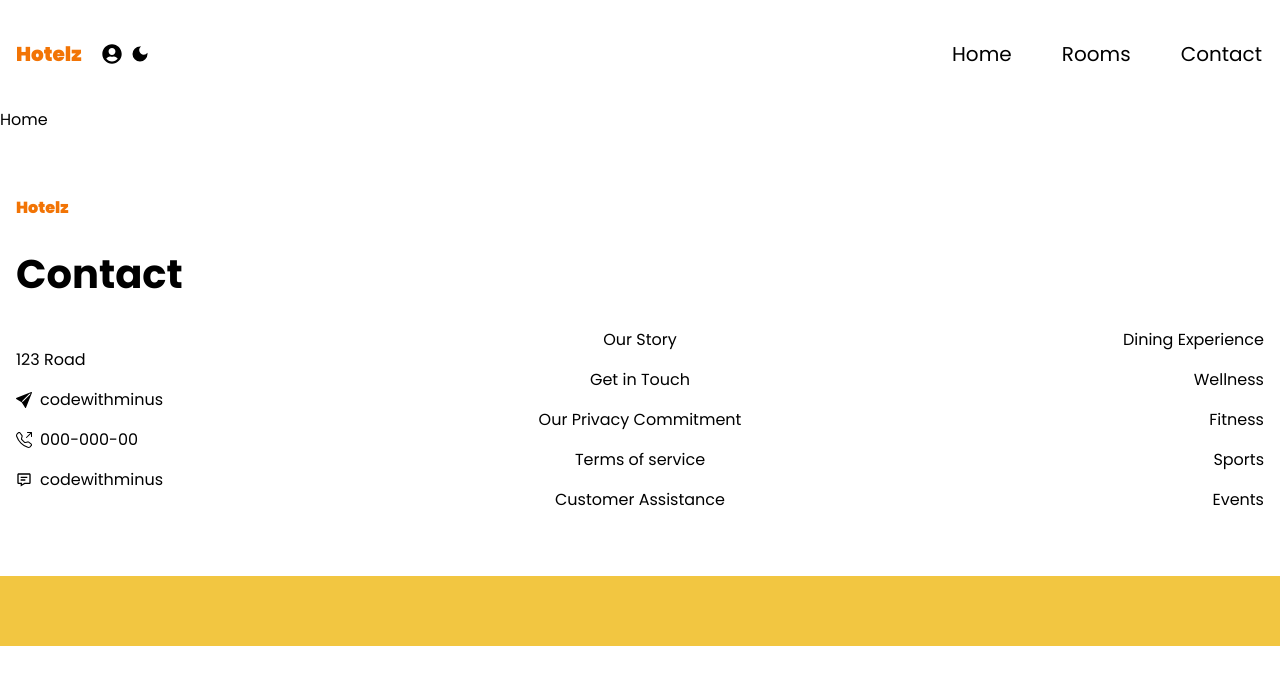
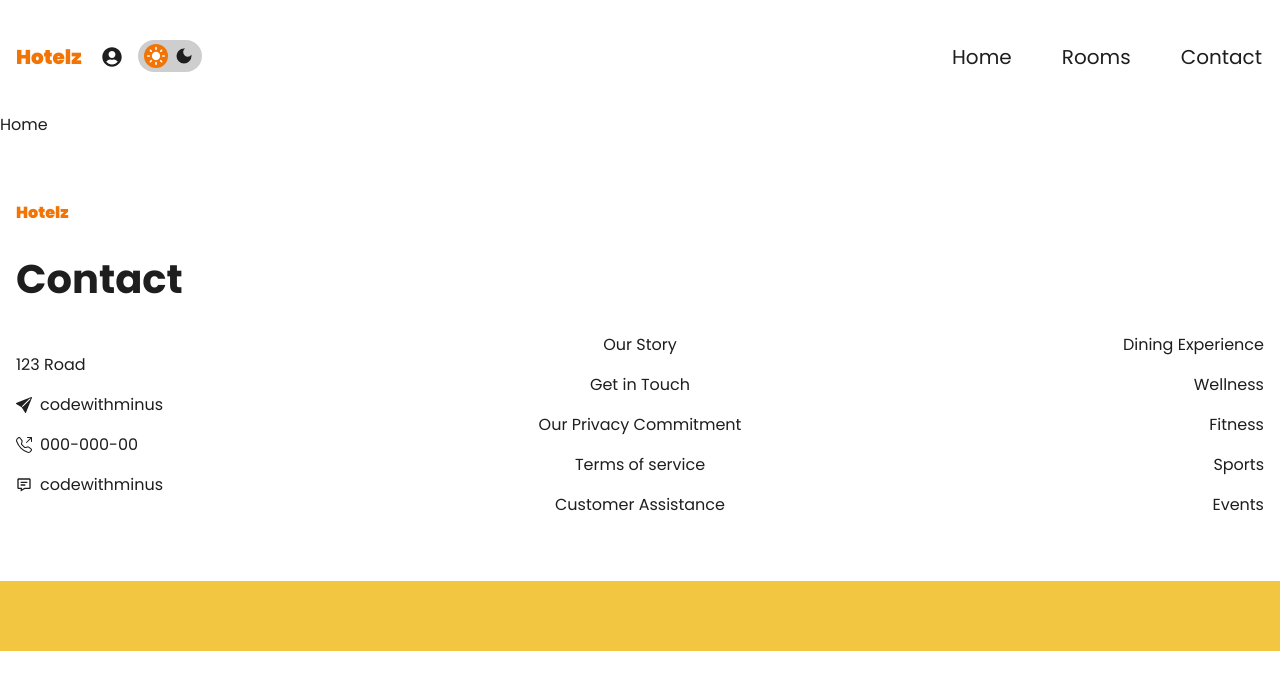
Before and after one commit to Minus0149/Hotel-Management, a Next.js app: page / in a window 1280 px wide. Shown: the top 690 px of the page. Built offline with nearby package versions, Linux system fonts and the light colour scheme.

Commit message:
Added a dark mode

```diff
--- a/src/app/layout.tsx
+++ b/src/app/layout.tsx
@@ -3,6 +3,7 @@ import "./globals.css";
 import { Poppins } from "next/font/google";
 import Header from "@/components/Header/Header";
 import Footer from "@/components/Footer/Footer";
+import ThemeProvider from "@/components/ThemeProvider/ThemeProvider";
 
 const poppins = Poppins({
 	subsets: ["latin"],
@@ -24,9 +25,11 @@ export default function RootLayout({
 	return (
 		<html lang="en" className="scroll-smooth">
 			<body className={poppins.className}>
-				<Header />
-				<main className="font-normal">{children}</main>
-				<Footer />
+				<ThemeProvider>
+					<Header />
+					<main className="font-normal">{children}</main>
+					<Footer />
+				</ThemeProvider>
 			</body>
 		</html>
 	);
--- a/src/components/Header/Header.tsx
+++ b/src/components/Header/Header.tsx
@@ -1,8 +1,19 @@
+"use client";
+
+import ThemeContext from "@/context/themeContext";
 import Link from "next/link";
+import { useContext } from "react";
 import { FaUserCircle } from "react-icons/fa";
-import { MdDarkMode } from "react-icons/md";
+import { MdDarkMode, MdLightMode } from "react-icons/md";
 
 const Header = () => {
+	const { darkTheme, setDarkTheme } = useContext(ThemeContext);
+	const handleCheckboxChange = () => {
+		setDarkTheme(!darkTheme);
+		darkTheme
+			? localStorage.setItem("hotelz-item", "true")
+			: localStorage.removeItem("hotelz-item");
+	};
 	return (
 		<header className="py-10 px-4 container mx-auto text-xl flex flex-wrap md:flex-nowrap items-center justify-between">
 			<div className="flex items-center w-full md:2/3">
@@ -15,8 +26,35 @@ const Header = () => {
 							<FaUserCircle className="cursor-pointer" />
 						</Link>
 					</li>
-					<li className="ml-2">
-						<MdDarkMode className="cursor-pointer" />
+					<li className="ml-4">
+						<label className="relative inline-flex cursor-pointer select-none items-center  ">
+							<input
+								type="checkbox"
+								checked={darkTheme}
+								onChange={handleCheckboxChange}
+								className="sr-only"
+							/>
+							<div className="shadow-card flex h-8 w-16 gap-1 items-center justify-center rounded-full dark:bg-[#1e1e1e] dark:text-white bg-[#cecece]">
+								<span
+									className={`flex h-6 w-6 items-center justify-center rounded-full transition-all duration-300 ${
+										!darkTheme
+											? "bg-tertiary-dark text-white"
+											: "text-body-color "
+									}`}
+								>
+									<MdLightMode />
+								</span>
+								<span
+									className={`flex h-6 w-6 items-center justify-center rounded-full transition-all duration-300 ${
+										darkTheme
+											? "bg-tertiary-dark text-white"
+											: "text-body-color"
+									}`}
+								>
+									<MdDarkMode />
+								</span>
+							</div>
+						</label>
 					</li>
 				</ul>
 			</div>
--- /dev/null
+++ b/src/components/ThemeProvider/ThemeProvider.tsx
@@ -0,0 +1,32 @@
+"use client";
+
+import { useState, useEffect } from "react";
+import ThemeContext from "@/context/themeContext";
+
+const ThemeProvider = ({ children }: { children: React.ReactNode }) => {
+	const themeFromStorage =
+		typeof localStorage !== "undefined" && localStorage.getItem("hotelz-theme")
+			? JSON.parse(localStorage.getItem("hotelz-theme")!)
+			: false;
+	const [darkTheme, setDarkTheme] = useState<boolean>(themeFromStorage);
+
+	const [renderComponent, setRenderComponent] = useState(false);
+
+	useEffect(() => {
+		setRenderComponent(true);
+	}, []);
+
+	if (!renderComponent) return <></>;
+
+	return (
+		<ThemeContext.Provider value={{ darkTheme, setDarkTheme }}>
+			<div className={`${darkTheme ? "dark" : ""} min-h-screen`}>
+				<div className="dark:text-white dark:bg-black text-[#1e1e1e]">
+					{children}
+				</div>
+			</div>
+		</ThemeContext.Provider>
+	);
+};
+
+export default ThemeProvider;
--- /dev/null
+++ b/src/context/themeContext.ts
@@ -0,0 +1,13 @@
+import { Dispatch, SetStateAction, createContext } from "react";
+
+type ThemeContextType = {
+	darkTheme: boolean;
+	setDarkTheme: Dispatch<SetStateAction<boolean>>;
+};
+
+const ThemeContext = createContext<ThemeContextType>({
+	darkTheme: false,
+	setDarkTheme: () => null,
+});
+
+export default ThemeContext;
--- a/tailwind.config.js
+++ b/tailwind.config.js
@@ -1,6 +1,7 @@
 const { fontFamily } = require("tailwindcss/defaultTheme");
 /** @type {import('tailwindcss').Config} */
 module.exports = {
+	darkMode: "class",
 	content: [
 		"./src/pages/**/*.{js,ts,jsx,tsx}",
 		"./src/components/**/*.{js,ts,jsx,tsx}",
```
